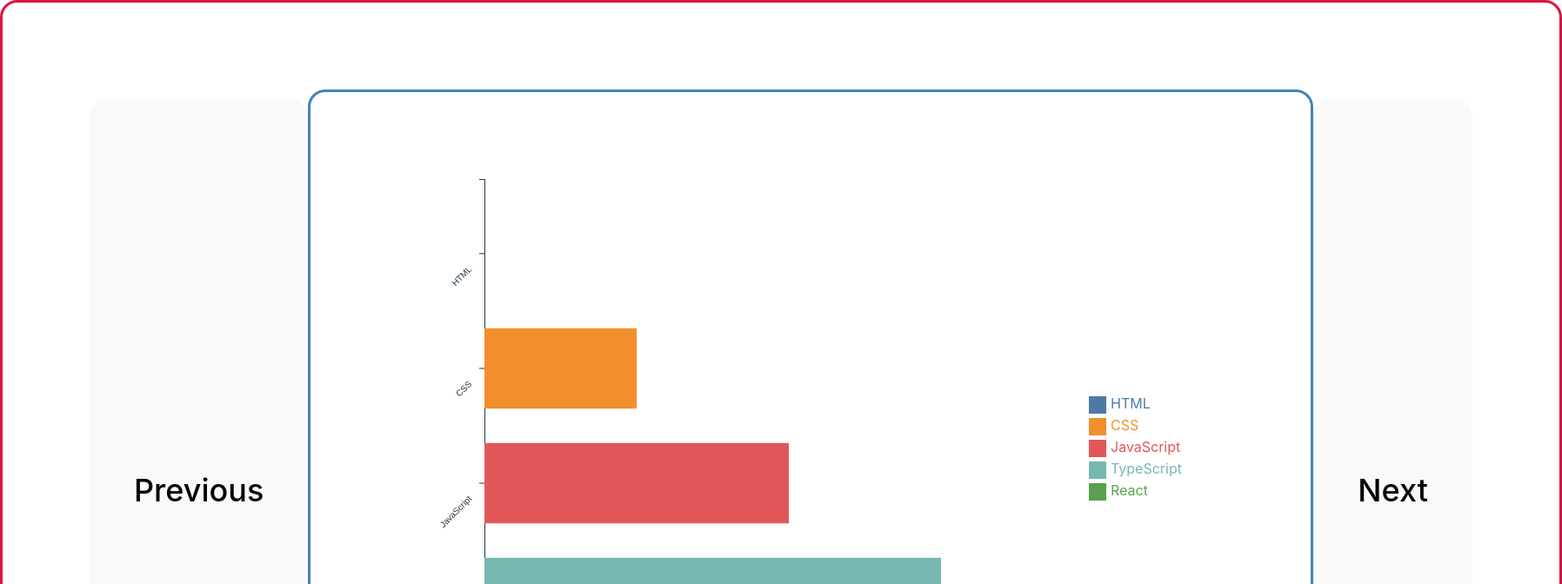
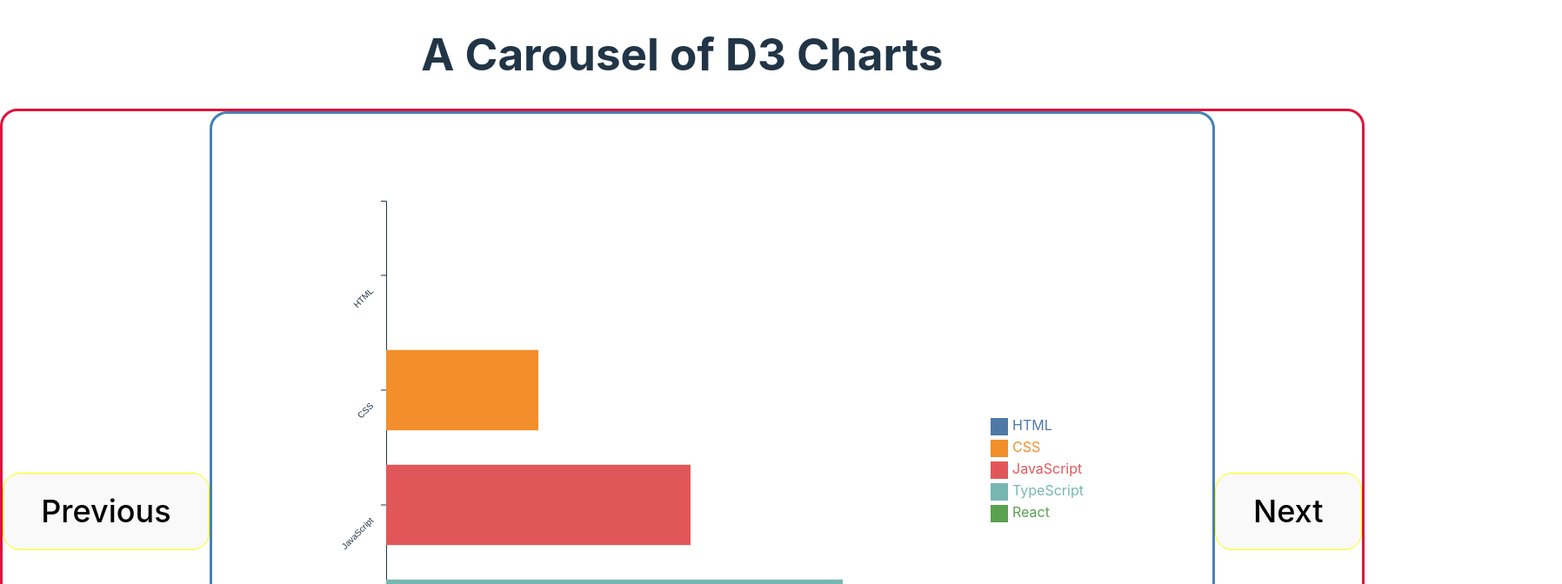
Before and after one commit to daydin14/d3ts, a React (Vite) app: page / in a window 1280 px wide. Shown: the top 672 px of the page at 87% size, 1796 px wide, since content can reach past the window. Built offline with nearby package versions, Linux system fonts and the light colour scheme.

Commit message:
Carousel TItle and trimmed css

```diff
--- a/src/components/ carousel/Carousel.tsx
+++ b/src/components/ carousel/Carousel.tsx
@@ -109,6 +109,7 @@ const Carousel: React.FC = () => {
 
   return (
     <>
+      <h1>A Carousel of D3 Charts</h1>
       <div id="carousel">
         <button onClick={handlePrevious}>Previous</button>
         {renderChart()}
--- a/src/components/ carousel/styles.css
+++ b/src/components/ carousel/styles.css
@@ -5,9 +5,6 @@
   align-items: center;
 
   text-align: center;
-  margin: 50px, 50px, 50px, 50px;
-  padding: 100px;
-  max-width: fit-content;
 
   border-style: solid;
   border-radius: 20px;
@@ -15,9 +12,17 @@
 }
 
 #carousel button {
-  height: 900px;
-  border-radius: 20px;
-  padding: 50px;
+  /* height: 900px;
+  padding: 50px; */
+
   text-align: center;
   font-size: 36px;
+
+  border-style: solid;
+  border-radius: 20px;
+  border-color: yellow;
 }
+
+h1 {
+  text-align: center;
+}
```
